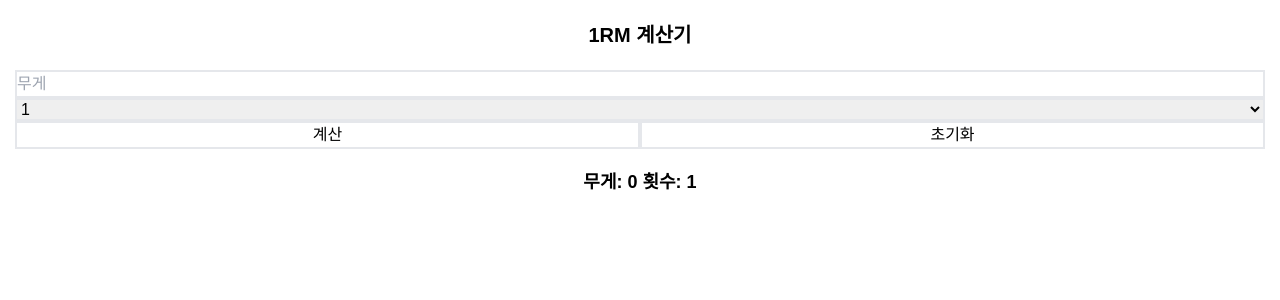
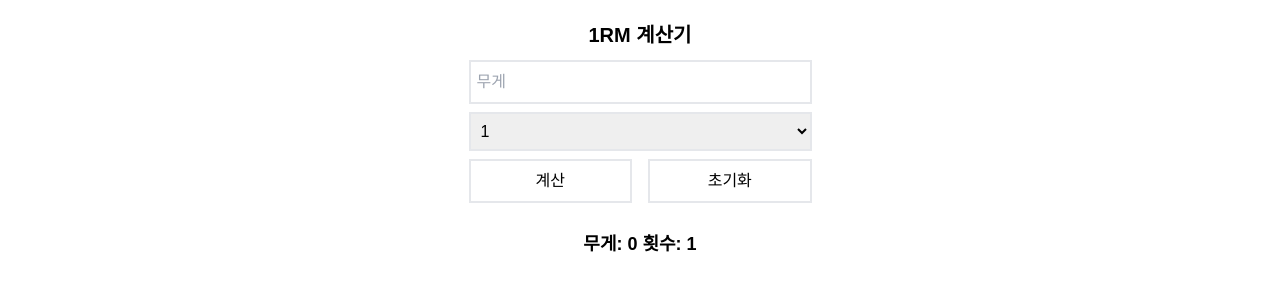
Before and after one commit to dlsxjzld/OneRmCalculator, a React (Vite) app: page / in a window 1280 px wide. Shown: the top 300 px of the page. Built offline with nearby package versions, Linux system fonts and the light colour scheme.

Commit message:
[🎨style]: style 코드 tailwind로 작성

```diff
--- a/src/App.tsx
+++ b/src/App.tsx
@@ -1,4 +1,4 @@
-import { ChangeEvent, useState } from 'react';
+import { ChangeEvent, Fragment, useState } from 'react';
 
 function App() {
   const [weight, setWeight] = useState('');
@@ -43,44 +43,52 @@ function App() {
   };
 
   return (
-    <div className='min-w-[37.5rem] min-h-full flex flex-col justify-center items-center p-[2rem_1.5rem]'>
-      <h1 className='font-bold text-[2rem] pb-[2rem]'>1RM 계산기</h1>
+    <div className='w-[37.5rem] min-h-[66.7rem] mx-auto p-[2rem_1.6rem]'>
+      <header className='flex flex-row flex-wrap justify-center mb-[1rem]'>
+        <h1 className='font-bold text-[2rem]'>1RM 계산기</h1>
+      </header>
+      <main className='flex flex-col items-center justify-center gap-[0.8rem]'>
         <input
           placeholder='무게'
           type='number'
           name='무게'
           onChange={getWeight}
           value={weight}
-        className='w-full border-[0.2rem]'
+          className='w-full p-[0.8rem_0.6rem] border-[0.2rem]'
         />
         <select
           name='횟수'
-        className='w-full border-[0.2rem]'
+          className='w-full p-[0.8rem_0.6rem] border-[0.2rem]'
           onChange={handleSelect}>
           {REPEAT_SELECT_LIST.map((value) => (
             <option key={value}>{value}</option>
           ))}
         </select>
-      <section className='w-full flex flex-row justify-around'>
+        <section className='w-full flex flex-row gap-[1.6rem]'>
           <button
             type='button'
-          className='w-1/2 border-[0.2rem]'
+            className='w-1/2 p-[0.8rem_0.7rem] border-[0.2rem] hover:bg-grey-100 transition-all ease-in-out duration-300 cursor-pointer'
             onClick={handleCalculate}>
             계산
           </button>
           <button
             type='button'
-          className='w-1/2 border-[0.2rem]'
+            className='w-1/2 p-[0.8rem_0.7rem] border-[0.2rem] hover:bg-grey-100 transition-all ease-in-out duration-300 cursor-pointer'
             onClick={handleReset}>
             초기화
           </button>
         </section>
         <section className='w-full flex flex-col items-center pt-[2rem] text-[1.8rem] text-center gap-[0.5rem]'>
           <span className='w-full font-semibold text-center'>{`무게: ${weight || 0} 횟수: ${repeat}`}</span>
+          <Fragment>
             {result.map((weight, rep) => (
-          <span className='w-full text-[1.6rem]'>{`${rep + 1}RM : ${weight}kg`}</span>
+              <span
+                key={`${weight + rep}rep`}
+                className='w-full text-[1.6rem]'>{`${rep + 1}RM : ${weight}kg`}</span>
             ))}
+          </Fragment>
         </section>
+      </main>
     </div>
   );
 }
--- a/src/index.css
+++ b/src/index.css
@@ -11,12 +11,4 @@
   body {
     font-size: 1.6rem;
   }
-
-  button {
-    cursor: pointer;
-    &:hover {
-      background: rgb(69, 142, 245);
-      transition: ease-in-out 200ms;
-    }
-  }
 }
--- a/tailwind.config.js
+++ b/tailwind.config.js
@@ -2,7 +2,11 @@
 export default {
   content: ['./index.html', './src/**/*.{js,ts,jsx,tsx}'],
   theme: {
-    extend: {},
+    extend: {
+      colors: {
+        'grey-100': '#C6C6C6',
+      },
+    },
   },
   plugins: [],
 };
```
Lines whose indentation alone changed are shown as unchanged.
